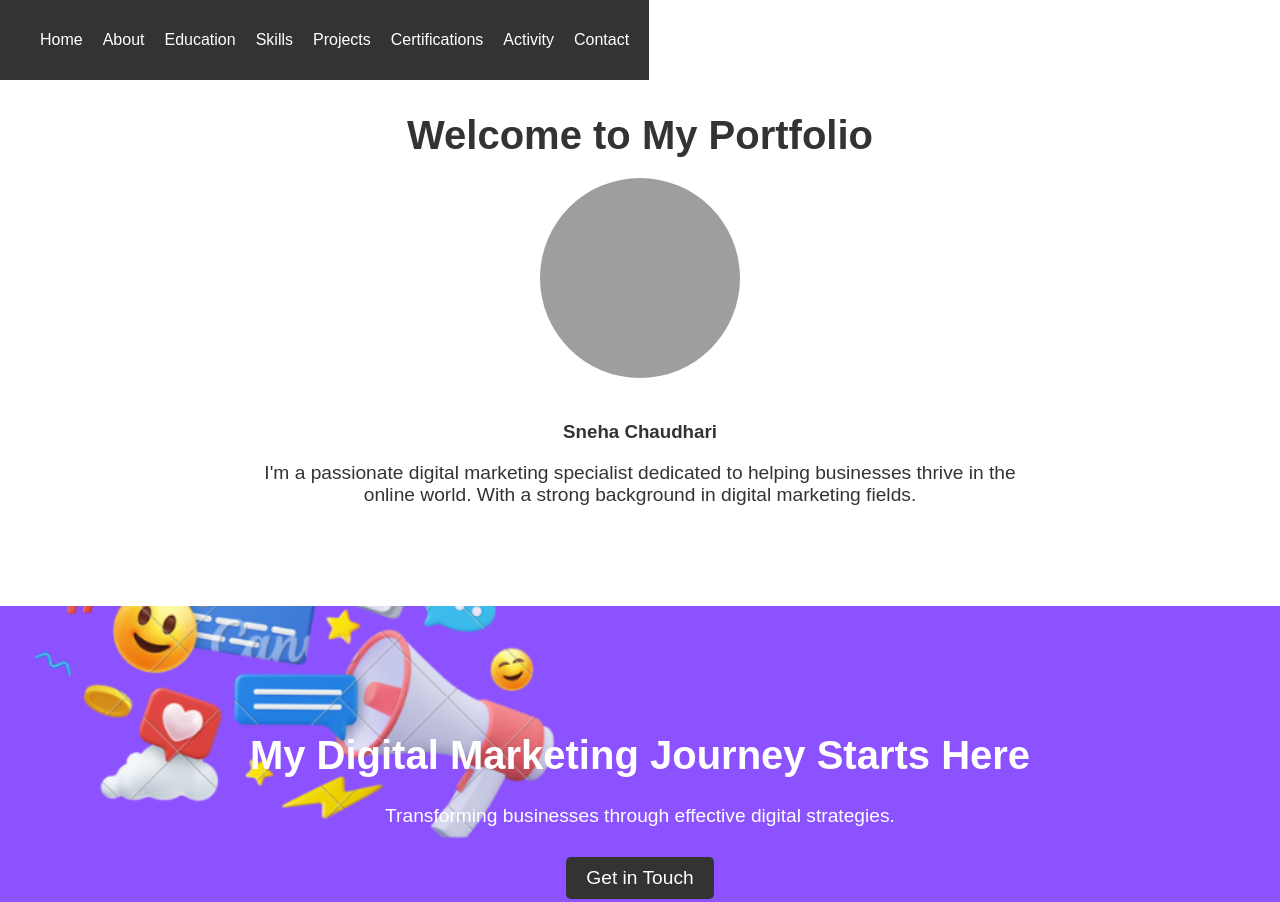
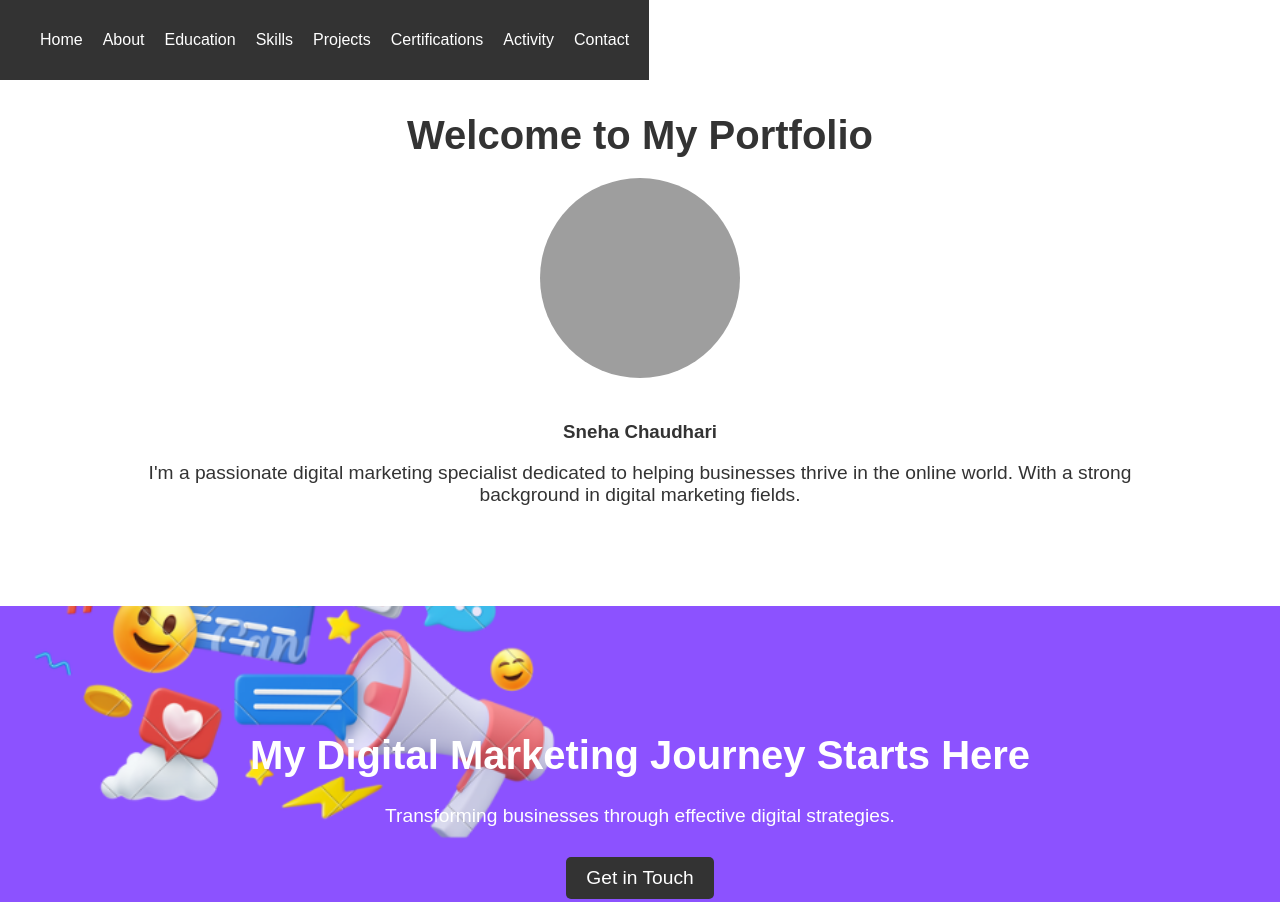
Before and after one commit to Snehaa06/Snehaa06-Portfolio, a plain HTML site: page index.html in a window 1280 px wide. Shown: the top 902 px of the page. Drawn offline with Linux system fonts and the light colour scheme; grey boxes are pictures that could not be loaded.

Commit message:
Update styles.css
Signed-off-by: Snehaa06 <100424725+Snehaa06@users.noreply.github.com>

```diff
--- a/styles.css
+++ b/styles.css
@@ -2,6 +2,7 @@ body {
     font-family: 'Arial', sans-serif;
     margin: 0;
     padding: 0;
+    box-sizing: border-box;
 }
 
 /* Navbar styles */
@@ -14,6 +15,7 @@ nav {
     padding: 15px 0px;
     position: fixed;
     width: 100;
+    z-index: 1000;
 }
 navbar h1 {
     margin: 0;
@@ -126,7 +128,7 @@ header {
 }
 
 .container {
-    max-width: 800px;
+    max-width: 80%;
     margin: 0 auto;
 }
 
```
